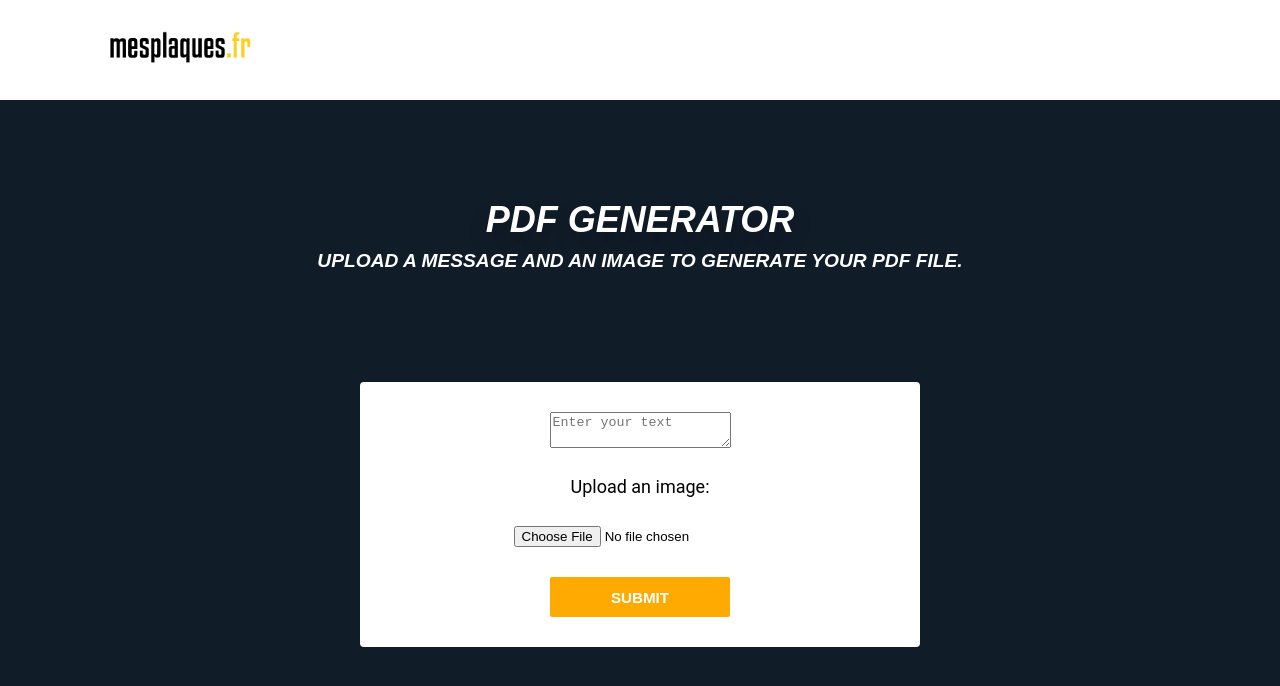
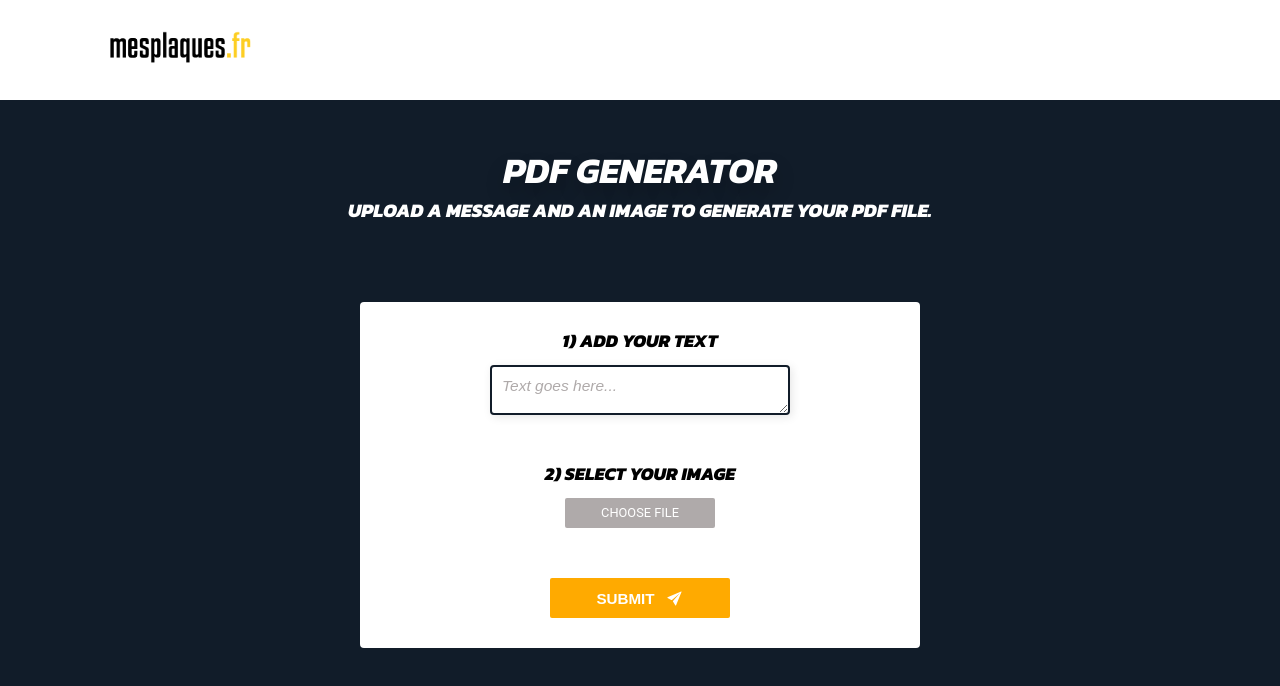
Before and after one commit to Nicolas17ES/pdf-generator, a React (Create React App) app in the folder client/: page / in a window 1280 px wide. Both pictures are taken after a click on the button "GET STARTED". Shown: the top 686 px of the page. Built offline with nearby package versions, Linux system fonts and the light colour scheme.

Commit message:
preview button separate concercs, css for home, inputs and modal

```diff
--- a/client/package.json
+++ b/client/package.json
@@ -10,6 +10,7 @@
     "axios": "^1.7.2",
     "react": "^18.3.1",
     "react-dom": "^18.3.1",
+    "react-icons": "^5.2.1",
     "react-router-dom": "^6.25.1",
     "react-scripts": "5.0.1",
     "react-toastify": "^10.0.5",
--- a/client/src/components/ImageMessageForm.jsx
+++ b/client/src/components/ImageMessageForm.jsx
@@ -6,6 +6,8 @@ import { toast } from 'react-toastify';
 import  ModalPortal from './shared/ModalPortal'
 import PreviewButton from './shared/PreviewButton'
 import TextArea from './shared/TextArea'
+import { IoIosSend } from "react-icons/io";
+
 
 function ImageMessageForm() {
 
@@ -63,12 +65,18 @@ function ImageMessageForm() {
 
                 <TextArea onChange={setMessage} value={message} maxLength={50}/>
 
+                <h4 className="upload-label">
+                        2) select your image
+                </h4>
+
                 <label htmlFor="file-upload" className="file-upload-label">
-                        Upload an image:
+                        choose file
                 </label>
 
                 <input
                     type="file"
+                    id="file-upload"
+                    className="file-input"
                     accept=".jpg, .jpeg, .png"
                     onChange={handleImageChange}
                     aria-describedby="file-upload-feedback"
@@ -77,11 +85,12 @@ function ImageMessageForm() {
                     required
                 />
 
-                <button disabled={!previewIsReady} className="button" type="submit">Submit</button>
+                <div className="buttons-form">
+                    <button disabled={!previewIsReady} className="button" type="submit"> Submit <IoIosSend size={19} /></button>
+                    {previewIsReady && <PreviewButton />}
+                </div>
 
             </form>
-
-            {previewIsReady && <PreviewButton />}
 
             {showPreview && (
                 <ModalPortal>
--- a/client/src/components/shared/ModalPortal.jsx
+++ b/client/src/components/shared/ModalPortal.jsx
@@ -2,9 +2,12 @@ import ReactDom from 'react-dom'
 
 const ModalPortal = ({children}) => {
     return ReactDom.createPortal(
-        <div className="modal">
-            {children}
-        </div>,
+        <>
+            <div className="modal-overlay"></div>
+            <div className="modal">
+                {children}
+            </div>
+        </>,
         document.getElementById('preview-modal')
     );
 };
--- a/client/src/components/shared/PreviewButton.jsx
+++ b/client/src/components/shared/PreviewButton.jsx
@@ -1,24 +1,32 @@
 import { useState, useContext } from "react";
 import UploadContext from "../../context/UploadContext";
+import { MdOutlinePreview } from "react-icons/md";
+import { FaWindowClose } from "react-icons/fa";
+
 
 const PreviewButton = () => {
 
     const { dispatch, showPreview } = useContext(UploadContext);
 
-    const togglePreviewState = () => {
+    const togglePreviewState = (e) => {
+        e.preventDefault();
         dispatch({
             type: 'SET_SHOW_PREVIEW',
             payload: !showPreview
         })
     }
 
+    const buttonStyle = showPreview ? { position: 'absolute', top: '10px', right: '10px' , zIndex: 999} : {};
+
     return (
 
         <button
             onClick={togglePreviewState}
+            style={buttonStyle}
             // disabled={!isPreviewReady}
             className="button">
-                {showPreview ? 'Hide Preview' : 'Show Preview'}
+                {showPreview ? 'Hide' : 'Preview'}
+            {showPreview ? <FaWindowClose /> : <MdOutlinePreview size={19}/>}
         </button>
     );
 };
--- a/client/src/components/shared/TextArea.jsx
+++ b/client/src/components/shared/TextArea.jsx
@@ -16,14 +16,22 @@ const TextArea = ({ value, onChange, maxLength}) => {
 
     return (
 
+        <>
+
+            <label htmlFor="textarea" className="upload-label">
+                1) Add your text
+            </label>
+
             <textarea
+                className="textarea"
                 value={value}
                 onChange={handleChange}
-            placeholder="Enter your text"
+                placeholder="Text goes here..."
                 name="message"
                 maxLength={maxLength}
                 required
             />
+        </>
 
     );
 };
--- a/client/src/index.css
+++ b/client/src/index.css
@@ -1,8 +1,11 @@
+@import url('https://fonts.googleapis.com/css2?family=Kanit:ital,wght@0,100;0,200;0,300;0,400;0,500;0,600;0,700;0,800;0,900;1,100;1,200;1,300;1,400;1,500;1,600;1,700;1,800;1,900&display=swap');
+
 :root {
   --blue: #111c29;
   --black: #000000;
   --white: #fff;
   --orange: #fa0;
+  --grey: rgb(175, 170, 170);
 }
 
 
@@ -80,7 +83,7 @@ h1, h2, h3, h4, h5, h6 {
 }
 
 .page-container{
-    padding: 100px;
+    padding: 50px 100px;
     display: flex;
     justify-content: center;
     flex-direction: column;
@@ -120,6 +123,10 @@ h1, h2, h3, h4, h5, h6 {
 
 
 .button{
+    display: flex;
+    justify-content: center;
+    align-items: center;
+    gap: 10px;
     background-color: var(--orange) !important;
     font-weight: 700;
     text-transform: uppercase;
@@ -132,8 +139,14 @@ h1, h2, h3, h4, h5, h6 {
     transition: all .4s;
 }
 .button:hover{
-    opacity: .8;
+    filter: brightness(0.8);
     transform: scale(.98);
+}
+
+.buttons-form{
+    display: flex;
+    justify-content: center;
+    gap: 40px;
 }
 
 .main-button{
@@ -147,14 +160,96 @@ h1, h2, h3, h4, h5, h6 {
     justify-content: center;
     flex-direction: column;
     color: var(--black) !important;
-    gap: 30px;
     margin: auto;
     background-color: var(--white);
     border-radius: 4px;
     padding: 30px;
     width: 500px;
-    margin-top: 100px;
+    margin-top: 70px;
 }
+
+.upload-label{
+    text-transform: uppercase;
+    font-style: italic;
+    font-weight: 800;
+    color: var(--black);
+    font-family: "Kanit", sans-serif;
+    margin-bottom: 15px;
+}
+
+.textarea {
+    width: 100%;
+    max-width: 300px;
+    height: 50px;
+    padding: 10px;
+    font-family: 'Arial', sans-serif;
+    font-size: 16px;
+    font-weight: 400;
+    line-height: 1.2;
+    color: var(--black);
+    background-color: var(--white);
+    border: 2px solid var(--blue);
+    border-radius: 4px;
+    box-shadow: 2px 2px 10px rgba(0, 0, 0, 0.1);
+    resize: vertical;
+    overflow: auto;
+    box-sizing: border-box;
+    margin-bottom: 50px;
+}
+
+.textarea:focus {
+    outline: none;
+    border-color: var(--blue);
+}
+
+.textarea::placeholder {
+    color: var(--grey);
+    font-style: italic;
+    font-size: .97rem;
+}
+
+
+.file-input {
+    display: none; /* Hide the actual file input */
+}
+
+.file-upload-label{
+    display: flex;
+    align-items: center;
+    justify-content: center;
+   cursor: pointer;
+   background-color: var(--grey);
+   color: var(--white);
+   border-radius: 2px;
+   width: 130px;
+   height: 20px;
+   text-transform: uppercase;
+   text-align: center;
+   padding: 5px 10px;
+   font-size: .8rem;
+   margin-bottom: 50px;
+   transition: all .3s;
+
+}
+
+.file-upload-label:hover {
+    background-color: var(--blue);
+    transform: scale(.98);
+
+}
+
+.file-upload-label:active {
+    background-color: var(--hover-blue); /* Even darker background on click */
+}
+
+.file-upload-label:focus {
+    outline: none; /* Remove default outline */
+    box-shadow: 0 0 5px rgba(0, 0, 255, 0.5); /* Add shadow for focus */
+}
+
+
+
+
 
 
 /* Modal */
@@ -166,6 +261,17 @@ h1, h2, h3, h4, h5, h6 {
     background: white;
     border: 1px solid #ccc;
     padding: 20px;
-    z-index: 1000;
+    z-index: 999;
     box-shadow: 0 0 10px rgba(0, 0, 0, 0.1);
 }
+
+.modal-overlay {
+    position: fixed; /* Fixed positioning to cover the entire viewport */
+    top: 0;
+    left: 0;
+    width: 100vw;
+    height: 100vh;
+    background-color: rgba(0, 0, 0, 0.87); /* Black with 50% transparency */
+    backdrop-filter: blur(1.4px);
+    z-index: 998; /* Position overlay above the rest of the page but below the modal */
+}
```
Also changed, not shown: 1 other file (tests, documents, lock files or other folders). Lines whose indentation alone changed are shown as unchanged.
